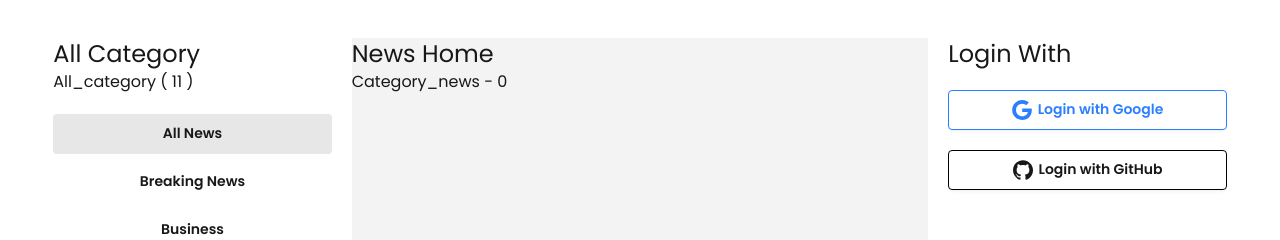
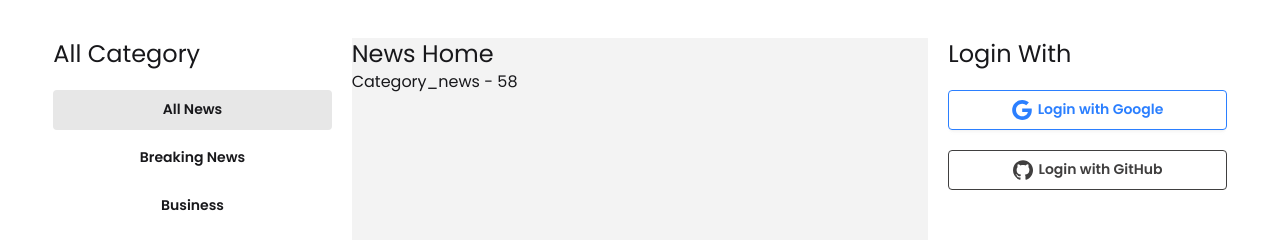
Before and after one commit to manoffocus117/Not-News, a React (Vite) app: page /category/0 in a window 1280 px wide. Shown: the part 325-565 px from the top of the page. Built offline with nearby package versions, Linux system fonts and the light colour scheme.

Commit message:
filtering data using id, today pick and category

```diff
--- a/src/components/Categories.jsx
+++ b/src/components/Categories.jsx
@@ -9,7 +9,6 @@ const Categories = () => {
       const categories = use(category_promise);
       return (
             <div>
-                  All_category ( {categories.length} )
                   <menu className="flex flex-col gap-2 mt-5">
                         {categories.map((category) => (
                               <NavLink
--- a/src/components/Login_with.jsx
+++ b/src/components/Login_with.jsx
@@ -4,10 +4,10 @@ import { ImGithub, ImGoogle } from "react-icons/im";
 const Login_with = () => {
       return (
             <div className="flex flex-col gap-5 mt-5">
-                  <button className="btn bg-white border-blue-500 text-blue-500">
+                  <button className="btn bg-white border-blue-500 text-blue-500 hover:bg-blue-500 hover:text-base-100">
                         <ImGoogle className="text-xl"/> Login with Google
                   </button>
-                  <button className="btn bg-white border-black">
+                  <button className="btn btn-outline btn-primary">
                         <ImGithub className="text-xl" /> Login with GitHub
                   </button>
             </div>
--- a/src/pages/Category_news.jsx
+++ b/src/pages/Category_news.jsx
@@ -1,10 +1,29 @@
-import React from "react";
-import { useParams } from "react-router";
+import React, { useEffect, useState } from "react";
+import { useLoaderData, useParams } from "react-router";
 
 const Category_news = () => {
-      const {id, name} = useParams();
-      console.log(id, name)
-      return <div>Category_news - {id}</div>;
+      const { id } = useParams();
+      const news_data = useLoaderData();
+      const [category_news, set_category_news] = useState([]);
+
+      useEffect(() => {
+            if (id == "0") { // showing all data
+                  set_category_news(news_data);
+                  return;
+            } else if (id == "1") { // filtering todays pick data
+                  const filtered_news = news_data.filter(
+                        (news) => news.others.is_today_pick == true,
+                  );
+                  set_category_news(filtered_news);
+                  return;
+            } else { // filtering data via id
+                  const filtered_news = news_data.filter(
+                        (news) => news.category_id == id,
+                  );
+                  set_category_news(filtered_news);
+            }
+      }, [news_data, id]);
+      return <div>Category_news - {category_news.length}</div>;
 };
 
 export default Category_news;
--- a/src/routes/router.jsx
+++ b/src/routes/router.jsx
@@ -15,6 +15,7 @@ const router = createBrowserRouter([
                   {
                         path: "/category/:id",
                         element: <Category_news />,
+                        loader: () => fetch("/news.json"),
                   },
             ],
       },
```
